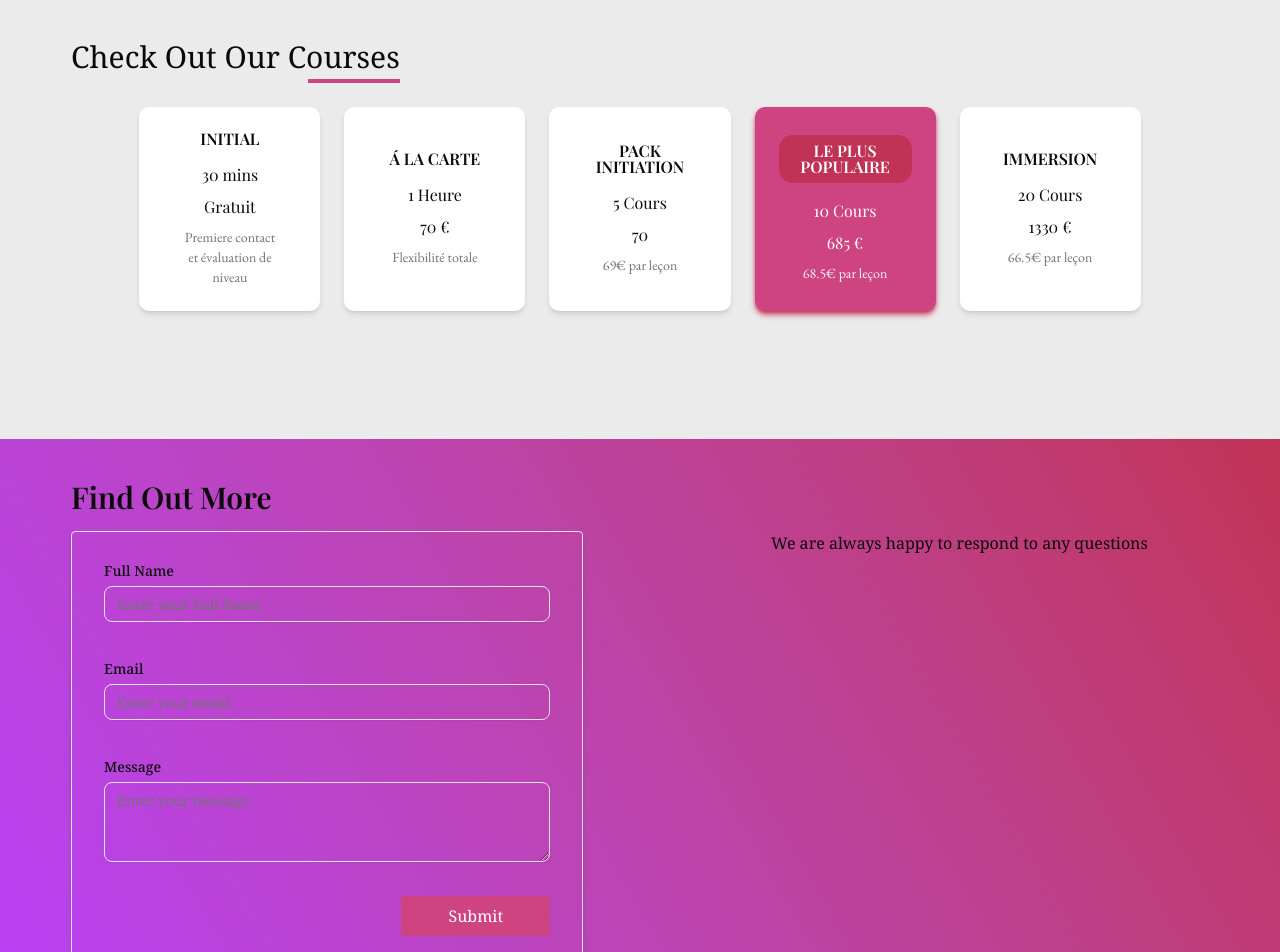
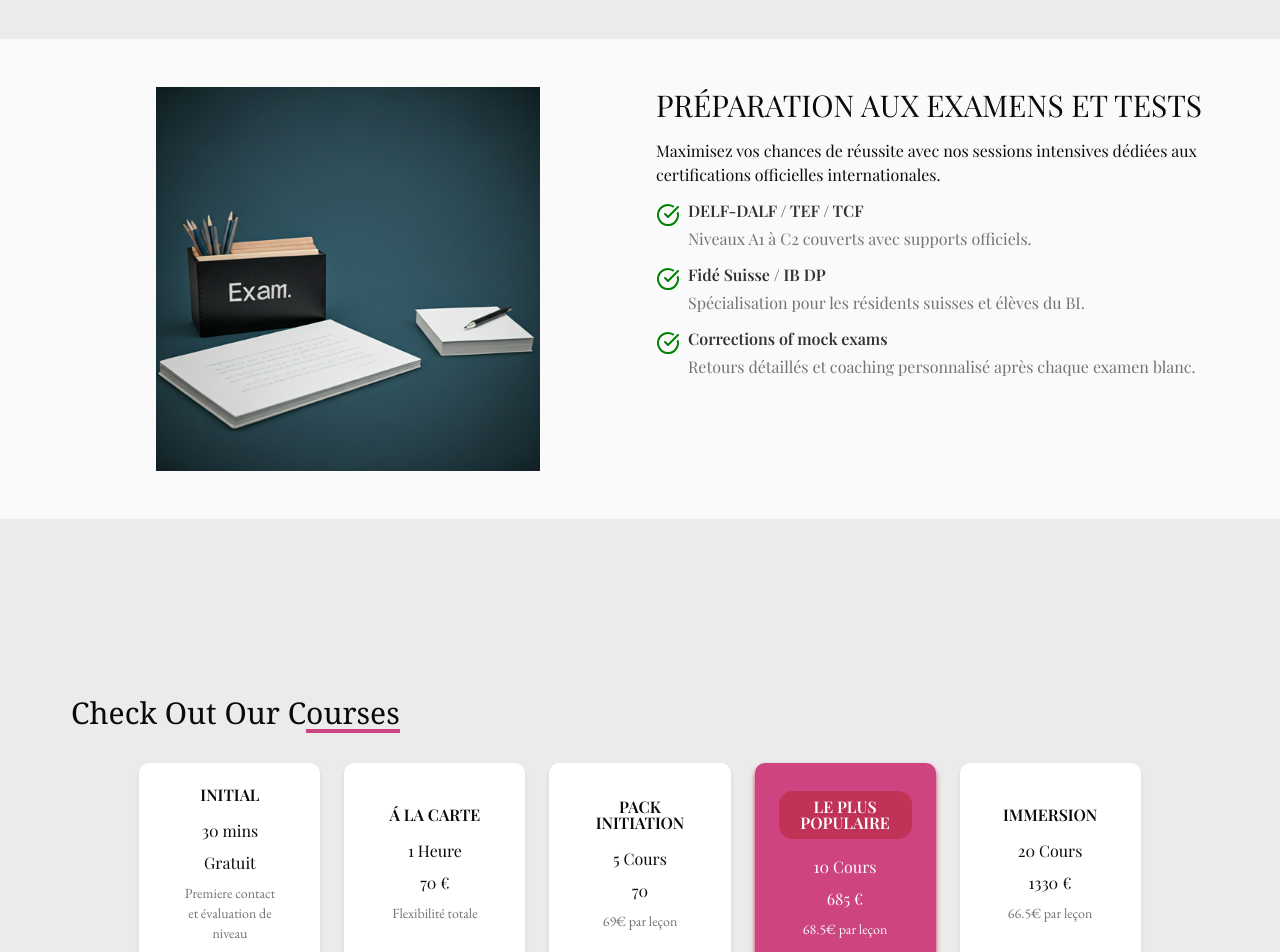
Before and after one commit to blitheryjibits/frenchnfle, a Next.js app: page /cours-de-francais in a window 1280 px wide. Shown: the part 1380-2332 px from the top of the page. Built offline with nearby package versions, Linux system fonts and the light colour scheme; a web font is replaced by a local one.

Commit message:
added - new section (Preparation aux examens) and made some minor layout changes to make course cards more responsive

```diff
--- a/app/cours-de-francais/page.tsx
+++ b/app/cours-de-francais/page.tsx
@@ -9,13 +9,16 @@ import {
   Briefcase,
   BookOpen,
   MessagesSquare,
+  CheckCircle,
 } from "lucide-react";
+import Image from "next/image";
 
 export default function CourseDeFrancais() {
   return (
     <main className="w-full h-min-screen flex flex-col justify-center font-playfair">
       <Nav />
       <Hero
+        className="bg-primary-foreground"
         minorText="L'EXCELLENCE ACADÉMIQUE"
         heading={
           <h1 className="font-noto-serif font-bold text-3xl mb-4 md:text-6xl">
@@ -33,8 +36,11 @@ export default function CourseDeFrancais() {
 
       <section className="w-full">
         <div className="w-full px-4 md:px-0 md:w-8/9 mx-auto flex flex-col gap-8">
-          <h2 className="relative text-3xl font-noto-serif before:content-[''] before:absolute before:w-16 before:h-1 before:-bottom-2 before:bg-primary before:left-0">
-            Nos Parcours d&apos;Apprentissage
+          <h2 className="relative text-3xl font-noto-serif ">
+            <span className="relative before:content-[''] before:absolute before:w-full before:h-1 before:bottom-0 before:bg-primary before:left-0">
+              Nos P
+            </span>
+            arcours d&apos;Apprentissage
           </h2>
           <div className="flex flex-col md:flex-row w-full gap-4">
             <MaisonryGridCard
@@ -94,12 +100,78 @@ export default function CourseDeFrancais() {
         </div>
       </section>
 
-      <section className="w-full mt-32">
-        <div className="w-full md:w-8/9 mx-auto flex flex-col gap-8">
-          <h2 className="relative w-fit text-3xl font-noto-serif before:content-[''] before:absolute  before:w-23 before:h-1 before:-bottom-2 before:bg-primary before:right-0">
-            Check Out Our Courses
+      <section className="w-full mt-32 bg-primary-foreground py-12">
+        <div className="w-full h-fit md:px-0 md:w-8/9 mx-auto flex flex-col md:flex-row gap-8 px-6">
+          <div className="w-full md:flex-1 h-100%">
+            <div className="relative max-w-96 aspect-square mx-auto">
+              <Image
+                src="/pen-paper-table.png"
+                alt="pen and paper on a table"
+                fill
+              />
+            </div>
+          </div>
+          <div className="flex-1 flex flex-col gap-4 text-pretty">
+            <h2 className="text-3xl">PRÉPARATION AUX EXAMENS ET TESTS</h2>
+            <p>
+              Maximisez vos chances de réussite avec nos sessions intensives
+              dédiées aux certifications officielles internationales.
+            </p>
+            <ul className="flex flex-col gap-4 text-muted-foreground">
+              <li>
+                <ul>
+                  <li className="font-semibold text-accent flex items-start leading-none">
+                    <span className="inline-block mr-2">
+                      <CheckCircle color="green" />
+                    </span>
+                    DELF-DALF / TEF / TCF
+                  </li>
+                  <li className="ml-8">
+                    Niveaux A1 à C2 couverts avec supports officiels.
+                  </li>
+                </ul>
+              </li>
+              <li>
+                <ul>
+                  <li className="font-semibold text-accent flex items-start leading-none">
+                    <span className="inline-block mr-2">
+                      <CheckCircle color="green" />
+                    </span>
+                    Fidé Suisse / IB DP
+                  </li>
+                  <li className="ml-8">
+                    Spécialisation pour les résidents suisses et élèves du BI.
+                  </li>
+                </ul>
+              </li>
+              <li>
+                <ul>
+                  <li className="font-semibold text-accent flex items-start leading-none">
+                    <span className="inline-block mr-2">
+                      <CheckCircle color="green" />
+                    </span>
+                    Corrections of mock exams
+                  </li>
+                  <li className="ml-8">
+                    Retours détaillés et coaching personnalisé après chaque
+                    examen blanc.
+                  </li>
+                </ul>
+              </li>
+            </ul>
+          </div>
+        </div>
+      </section>
+
+      <section className="w-full mt-32 py-12">
+        <div className="w-full md:w-8/9 mx-auto flex flex-col gap-8 px-6 md:px-0">
+          <h2 className="w-fit text-3xl font-noto-serif">
+            Check Out Our C
+            <span className="relative before:content-[''] before:absolute  before:w-full before:h-1 before:bottom-0 before:bg-primary before:right-0">
+              ourses
+            </span>
           </h2>
-          <div className="flex flex-col mx-auto md:flex-row gap-6">
+          <div className="flex flex-col mx-auto md:flex-row md:flex-wrap md:justify-evenly gap-6">
             <PriceCard
               title="INITIAL"
               duration="30 mins"
@@ -134,9 +206,10 @@ export default function CourseDeFrancais() {
           </div>
         </div>
       </section>
-      <section className="w-full mt-32 bg-linear-60 from-[#ba3ff7] to-secondary">
-        <div className="w-full md:w-8/9 mx-auto flex flex-col gap-4 py-10">
-          <h2 className="text-3xl font-playfair font-semibold">
+
+      <section className="w-full mt-32 bg-linear-60 from-primary-foreground to-primary/10">
+        <div className="w-full md:w-8/9 mx-auto flex flex-col gap-4 py-10 px-6 md:px-0">
+          <h2 className="text-3xl font-playfair font-semibold ">
             Find Out More
           </h2>
           <div className="font-noto-serif flex flex-col md:flex-row ">
```
